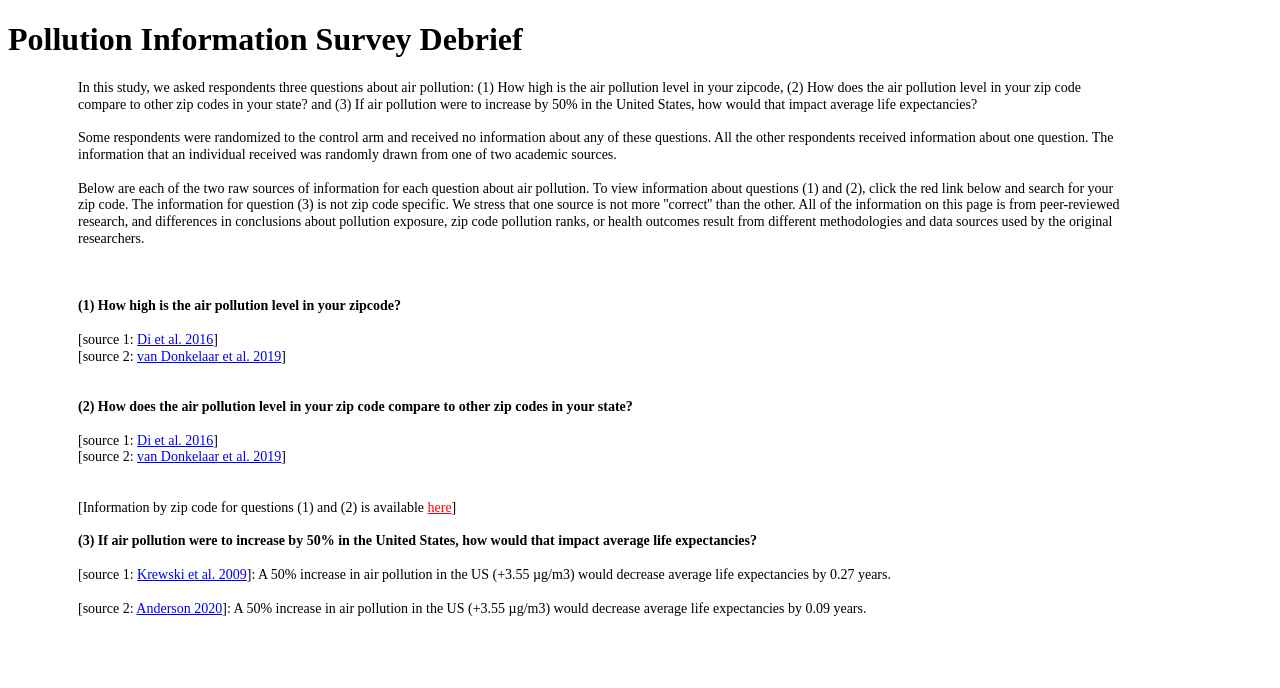
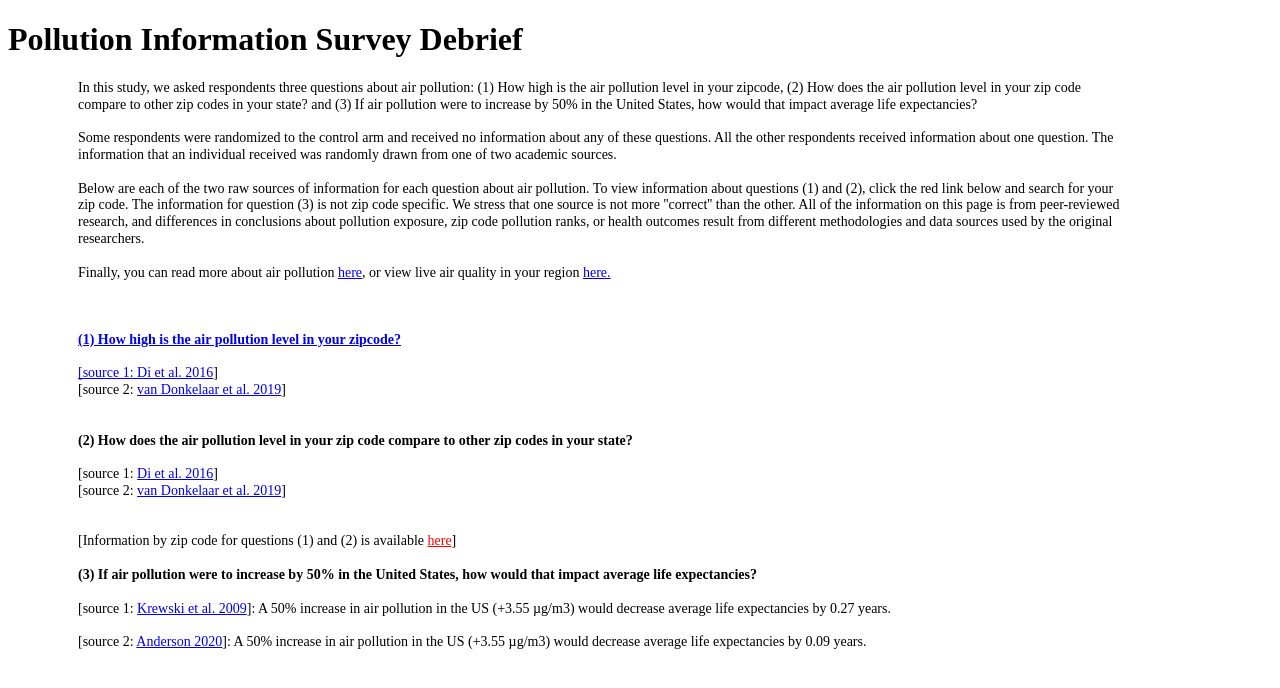
Before and after one commit to Matt-Tarduno/Matt-Tarduno.github.io, a Jekyll site: the page pollution_info_debrief/index.html, which Jekyll copies as it is, in a window 1280 px wide. Shown: the top 688 px of the page. Built offline with Jekyll 4.4.1, drawn with Linux system fonts in a browser that asks for light colours.

Commit message:
Update index.html

```diff
--- a/pollution_info_debrief/index.html
+++ b/pollution_info_debrief/index.html
@@ -18,6 +18,9 @@ Some respondents were randomized to the control arm and received no information
 		<br>
 Below are each of the two raw sources of information for each question about air pollution. To view information about questions (1) and (2), click the red link below and search for your zip code. The information for question (3) is not zip code specific.
 We stress that one source is not more ''correct'' than the other. All of the information on this page is from peer-reviewed research, and differences in conclusions about pollution exposure, zip code pollution ranks, or health outcomes result from different methodologies and data sources used by the original researchers.
+<br>
+<br>
+Finally, you can read more about air pollution <a href="https://www.epa.gov/environmental-topics/air-topics", target="_blank">here</a>, or view live air quality in your region <a href="https://gispub.epa.gov/airnow/?showgreencontours=false", target="_blank">here.
 <br>
 <br>
 <br>
```
